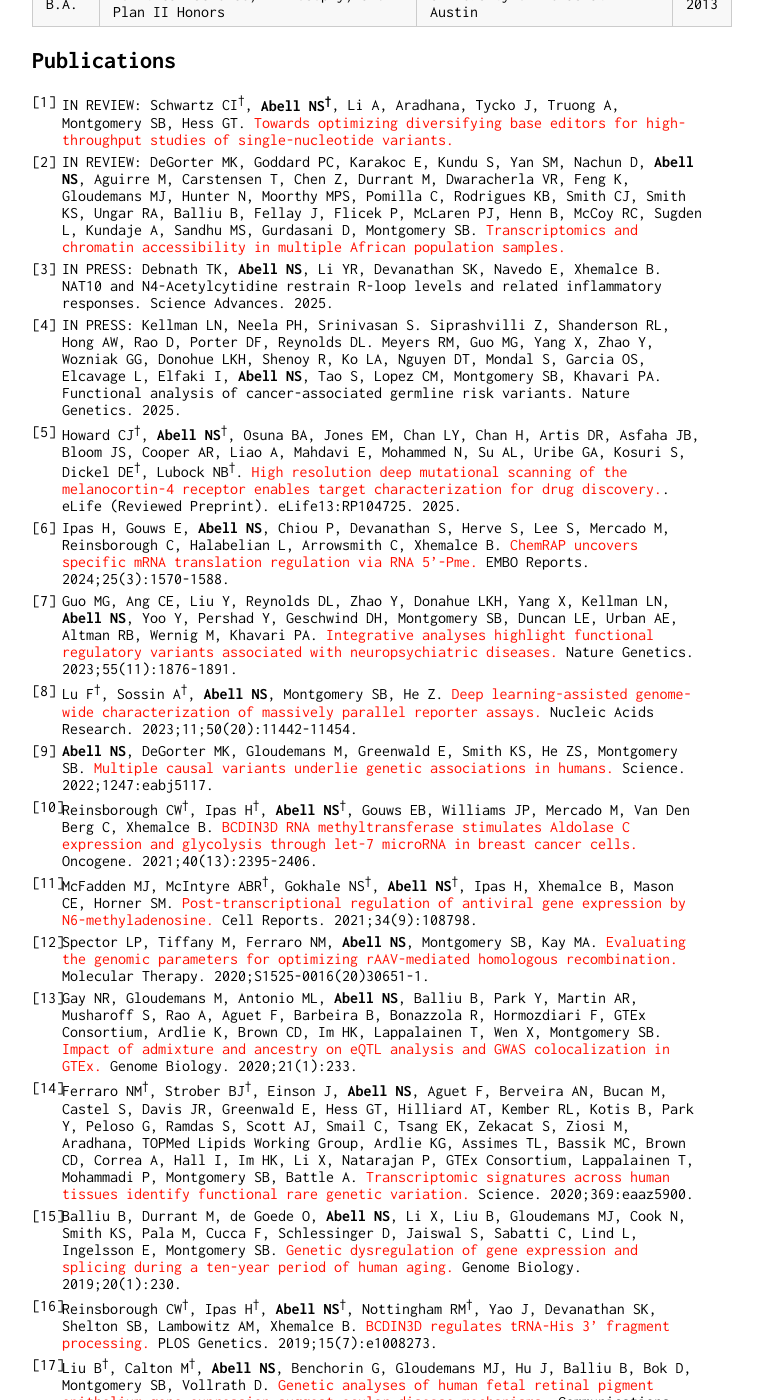
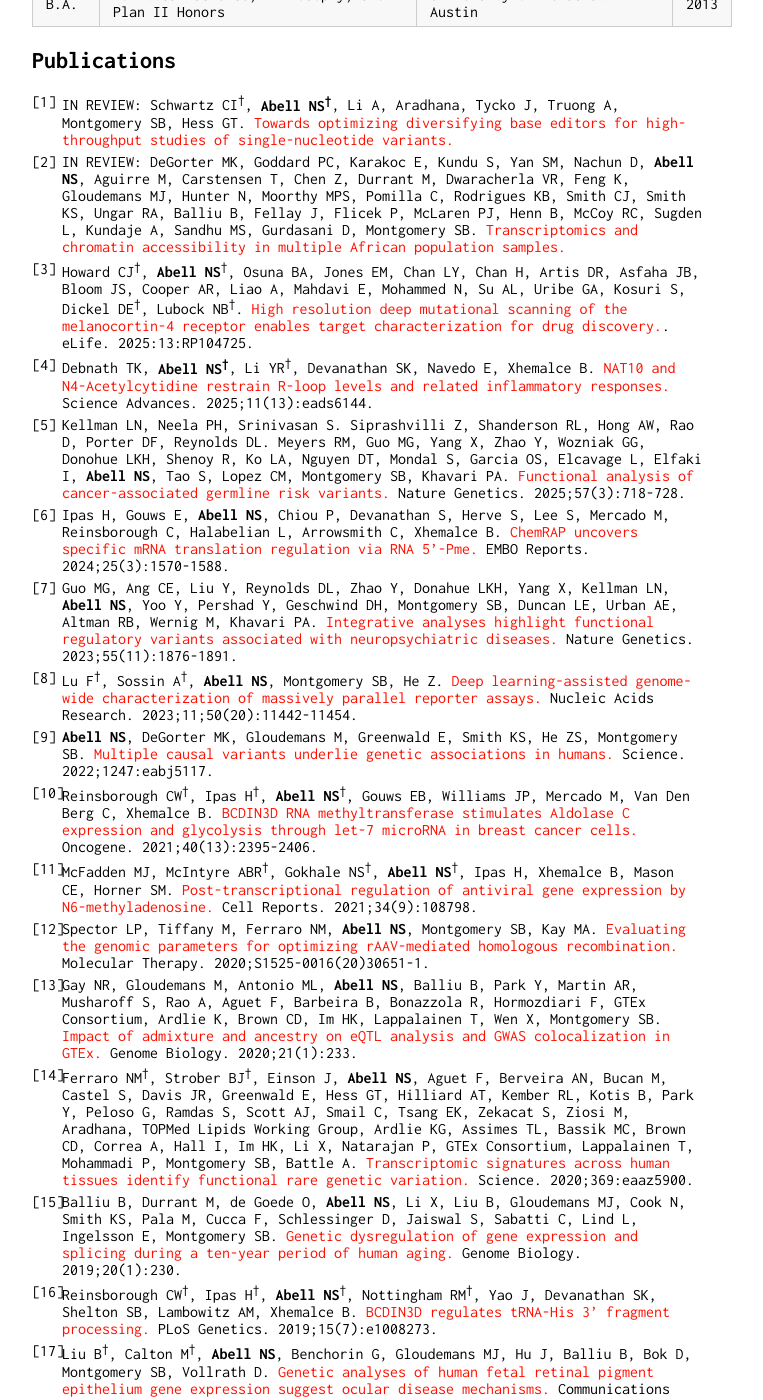
Before and after one commit to nsabell/nsabell.github.io, a Jekyll site: the page built from index.md, in a window 1280 px wide and 1400 px high, scrolled down 757 px. Shown: the whole window, without its empty margins (258-1021 px from the left). Built offline with Jekyll 4.4.1, drawn with Linux system fonts in a browser that asks for light colours; our own code applies the rules of GitHub Pages for plain Markdown files; part of the change alters nothing that is shown.

Commit message:
paper updates

```diff
--- a/index.md
+++ b/index.md
@@ -21,11 +21,11 @@ Computational and statistical genomics, functional and experimental human genomi
 |B.A.|Political Science, Philosophy, and Plan II Honors|University of Texas at Austin|2013|
 
 ## Publications
-1. IN REVIEW: Schwartz CI<sup>&dagger;</sup>, **Abell NS<sup>&dagger;</sup>**, Li A, Aradhana, Tycko J, Truong A, Montgomery SB, Hess GT. [Towards optimizing diversifying base editors for high-throughput studies of single-nucleotide variants.](https://www.biorxiv.org/content/10.1101/2024.11.18.621003v1)
+0. IN REVIEW: Schwartz CI<sup>&dagger;</sup>, **Abell NS<sup>&dagger;</sup>**, Li A, Aradhana, Tycko J, Truong A, Montgomery SB, Hess GT. [Towards optimizing diversifying base editors for high-throughput studies of single-nucleotide variants.](https://www.biorxiv.org/content/10.1101/2024.11.18.621003v1)
 0. IN REVIEW: DeGorter MK, Goddard PC, Karakoc E, Kundu S, Yan SM, Nachun D, **Abell NS**, Aguirre M, Carstensen T, Chen Z, Durrant M, Dwaracherla VR, Feng K, Gloudemans MJ, Hunter N, Moorthy MPS, Pomilla C, Rodrigues KB, Smith CJ, Smith KS, Ungar RA, Balliu B, Fellay J, Flicek P, McLaren PJ, Henn B, McCoy RC, Sugden L, Kundaje A, Sandhu MS, Gurdasani D, Montgomery SB. [Transcriptomics and chromatin accessibility in multiple African population samples.](https://www.biorxiv.org/content/10.1101/2023.11.04.564839v1)
-0. IN PRESS: Debnath TK, **Abell NS**, Li YR, Devanathan SK, Navedo E, Xhemalce B. NAT10 and N4-Acetylcytidine restrain R-loop levels and related inflammatory responses. Science Advances. 2025.
-0. IN PRESS: Kellman LN, Neela PH, Srinivasan S. Siprashvilli Z, Shanderson RL, Hong AW, Rao D, Porter DF, Reynolds DL. Meyers RM, Guo MG, Yang X, Zhao Y, Wozniak GG, Donohue LKH, Shenoy R, Ko LA, Nguyen DT, Mondal S, Garcia OS, Elcavage L, Elfaki I, **Abell NS**, Tao S, Lopez CM, Montgomery SB, Khavari PA. Functional analysis of cancer-associated germline risk variants. Nature Genetics. 2025.
-0. Howard CJ<sup>&dagger;</sup>, **Abell NS**<sup>&dagger;</sup>, Osuna BA, Jones EM, Chan LY, Chan H, Artis DR, Asfaha JB, Bloom JS, Cooper AR, Liao A, Mahdavi E, Mohammed N, Su AL, Uribe GA, Kosuri S, Dickel DE<sup>&dagger;</sup>, Lubock NB<sup>&dagger;</sup>. [High resolution deep mutational scanning of the melanocortin-4 receptor enables target characterization for drug discovery.](https://elifesciences.org/reviewed-preprints/104725). eLife (Reviewed Preprint). eLife13:RP104725. 2025.
+0. Howard CJ<sup>&dagger;</sup>, **Abell NS**<sup>&dagger;</sup>, Osuna BA, Jones EM, Chan LY, Chan H, Artis DR, Asfaha JB, Bloom JS, Cooper AR, Liao A, Mahdavi E, Mohammed N, Su AL, Uribe GA, Kosuri S, Dickel DE<sup>&dagger;</sup>, Lubock NB<sup>&dagger;</sup>. [High resolution deep mutational scanning of the melanocortin-4 receptor enables target characterization for drug discovery.](https://pubmed.ncbi.nlm.nih.gov/40202051/). eLife. 2025:13:RP104725.
+0. Debnath TK, **Abell NS<sup>&dagger;</sup>**, Li YR<sup>&dagger;</sup>, Devanathan SK, Navedo E, Xhemalce B. [NAT10 and N4-Acetylcytidine restrain R-loop levels and related inflammatory responses.](https://pubmed.ncbi.nlm.nih.gov/40138394/) Science Advances. 2025;11(13):eads6144.
+0. Kellman LN, Neela PH, Srinivasan S. Siprashvilli Z, Shanderson RL, Hong AW, Rao D, Porter DF, Reynolds DL. Meyers RM, Guo MG, Yang X, Zhao Y, Wozniak GG, Donohue LKH, Shenoy R, Ko LA, Nguyen DT, Mondal S, Garcia OS, Elcavage L, Elfaki I, **Abell NS**, Tao S, Lopez CM, Montgomery SB, Khavari PA. [Functional analysis of cancer-associated germline risk variants.](https://pubmed.ncbi.nlm.nih.gov/39962238/) Nature Genetics. 2025;57(3):718-728.
 0. Ipas H, Gouws E, **Abell NS**, Chiou P, Devanathan S, Herve S, Lee S, Mercado M, Reinsborough C, Halabelian L, Arrowsmith C, Xhemalce B. [ChemRAP uncovers specific mRNA translation regulation via RNA 5'-Pme.](https://pubmed.ncbi.nlm.nih.gov/38263329/) EMBO Reports. 2024;25(3):1570-1588.
 0. Guo MG, Ang CE, Liu Y, Reynolds DL, Zhao Y, Donahue LKH, Yang X, Kellman LN, **Abell NS**, Yoo Y, Pershad Y, Geschwind DH, Montgomery SB, Duncan LE, Urban AE, Altman RB, Wernig M, Khavari PA. [Integrative analyses highlight functional regulatory variants associated with neuropsychiatric diseases.](https://pubmed.ncbi.nlm.nih.gov/37857935/) Nature Genetics. 2023;55(11):1876-1891.
 0. Lu F<sup>&dagger;</sup>, Sossin A<sup>&dagger;</sup>, **Abell NS**, Montgomery SB, He Z. [Deep learning-assisted genome-wide characterization of massively parallel reporter assays.](https://pubmed.ncbi.nlm.nih.gov/36350674/) Nucleic Acids Research. 2023;11;50(20):11442-11454.
@@ -35,17 +35,17 @@ Computational and statistical genomics, functional and experimental human genomi
 0. Spector LP, Tiffany M, Ferraro NM, **Abell NS**, Montgomery SB, Kay MA. [Evaluating the genomic parameters for optimizing rAAV-mediated homologous recombination.](https://pubmed.ncbi.nlm.nih.gov/33248247/) Molecular Therapy. 2020;S1525-0016(20)30651-1.
 0. Gay NR, Gloudemans M, Antonio ML, **Abell NS**, Balliu B, Park Y, Martin AR, Musharoff S, Rao A, Aguet F, Barbeira B, Bonazzola R, Hormozdiari F, GTEx Consortium, Ardlie K, Brown CD, Im HK, Lappalainen T, Wen X, Montgomery SB. [Impact of admixture and ancestry on eQTL analysis and GWAS colocalization in GTEx.](https://pubmed.ncbi.nlm.nih.gov/32912333/) Genome Biology. 2020;21(1):233.
 0. Ferraro NM<sup>&dagger;</sup>, Strober BJ<sup>&dagger;</sup>, Einson J, **Abell NS**, Aguet F, Berveira AN, Bucan M, Castel S, Davis JR, Greenwald E, Hess GT, Hilliard AT, Kember RL, Kotis B, Park Y, Peloso G, Ramdas S, Scott AJ, Smail C, Tsang EK, Zekacat S, Ziosi M, Aradhana, TOPMed Lipids Working Group, Ardlie KG, Assimes TL, Bassik MC, Brown CD, Correa A, Hall I, Im HK, Li X, Natarajan P, GTEx Consortium, Lappalainen T, Mohammadi P, Montgomery SB, Battle A. [Transcriptomic signatures across human tissues identify functional rare genetic variation.](https://pubmed.ncbi.nlm.nih.gov/32913073/) Science. 2020;369:eaaz5900.
-0. Balliu B, Durrant M, de Goede O, **Abell NS**, Li X, Liu B, Gloudemans MJ, Cook N, Smith KS, Pala M, Cucca F, Schlessinger D, Jaiswal S, Sabatti C, Lind L, Ingelsson E, Montgomery SB. [Genetic dysregulation of gene expression and splicing during a ten-year period of human aging.](https://www.ncbi.nlm.nih.gov/pubmed/31684996) Genome Biology. 2019;20(1):230.
-0. Reinsborough CW<sup>&dagger;</sup>, Ipas H<sup>&dagger;</sup>, **Abell NS**<sup>&dagger;</sup>, Nottingham RM<sup>&dagger;</sup>, Yao J, Devanathan SK, Shelton SB, Lambowitz AM, Xhemalce B. [BCDIN3D regulates tRNA-His 3’ fragment processing.](https://www.ncbi.nlm.nih.gov/pubmed/31329584) PLOS Genetics. 2019;15(7):e1008273.
-0. Liu B<sup>&dagger;</sup>, Calton M<sup>&dagger;</sup>, **Abell NS**, Benchorin G, Gloudemans MJ, Hu J, Balliu B, Bok D, Montgomery SB, Vollrath D. [Genetic analyses of human fetal retinal pigment epithelium gene expression suggest ocular disease mechanisms.](https://www.ncbi.nlm.nih.gov/pubmed/31123710) Communications Biology. 2019;2:186.
-0. Shelton SB, Shah NM<sup>&dagger;</sup>, **Abell NS**<sup>&dagger;</sup>, Devanathan S, Mercado M, Xhemalce B. [Crosstalk between the RNA methylation and histone binding activities of MePCE regulates P-TEFb activation on chromatin.](https://www.ncbi.nlm.nih.gov/pubmed/29425494) Cell Reports. 2018;22(6):1374-1383.
-0. **GTEx Consortium**. [Genetic effects on gene expression across human tissues.](https://www.ncbi.nlm.nih.gov/pubmed/29022597) Nature. 2017;550(7675):204-213. [As member of the Consortium]
-0. Zacharioudakis E<sup>&dagger;</sup>, Agarwal P<sup>&dagger;</sup>, Bartoli A, **Abell NS**, Kunalingam L, Bergoglio V, Xhemalce B, Miller KM, Rodriguez R. [Chromatin Regulates Genome Targeting with Cisplatin.](https://www.ncbi.nlm.nih.gov/pubmed/28474855) Angewandte Chemie. 2017;56(23):6483-6487.
-0. **Abell NS**<sup>&dagger;</sup>, Mercado M<sup>&dagger;</sup>, Cañeque T, Rodriguez R, Xhemalce B. [Click Quantitative Mass Spectrometry Identifies PIWIL3 as a Mechanistic Target of RNA Interference Activator Enoxacin in Cancer Cells.](https://www.ncbi.nlm.nih.gov/pubmed/28094937) Journal of the American Chemical Society. 2017;139(4):1400-1403.
-0. Tsang EK, **Abell NS**, Li X, Anaya V, Karczewski KJ, Knowles DA, Sierra RG, Smith KS, Montgomery SB. [Small RNA Sequencing in Cells and Exosomes Identifies eQTLs and 14q32 as a Region of Active Export.](https://www.ncbi.nlm.nih.gov/pubmed/27799337) G3: Genes\|Genomes\|Genetics. (Bethesda). 2017;7(1):31-39.
-0. Polioudakis D, **Abell NS**, Iyer VR. [MiR-191 Regulates Primary Human Fibroblast Proliferation and Directly Targets Multiple Oncogenes.](https://www.ncbi.nlm.nih.gov/pubmed/25992613) PLoS ONE. 2015;10(5):e0126535.
-0. Polioudakis D, **Abell NS**, Iyer VR. [miR-503 represses human cell proliferation and directly targets the oncogene DDHD2 by non-canonical target pairing.](https://www.ncbi.nlm.nih.gov/pubmed/25653011) BMC Genomics. 2015;16:40.
-0. Polioudakis D, Bhinge AA, Killion PJ, Lee BK, **Abell NS**, Iyer VR. [A Myc-microRNA network promotes exit from quiescence by suppressing the interferon response and cell-cycle arrest genes.](https://www.ncbi.nlm.nih.gov/pubmed/23303785) Nucleic Acids Research. 2013;41(4):2239-54.
+0. Balliu B, Durrant M, de Goede O, **Abell NS**, Li X, Liu B, Gloudemans MJ, Cook N, Smith KS, Pala M, Cucca F, Schlessinger D, Jaiswal S, Sabatti C, Lind L, Ingelsson E, Montgomery SB. [Genetic dysregulation of gene expression and splicing during a ten-year period of human aging.](https://pubmed.ncbi.nlm.nih.gov/31684996/) Genome Biology. 2019;20(1):230.
+0. Reinsborough CW<sup>&dagger;</sup>, Ipas H<sup>&dagger;</sup>, **Abell NS**<sup>&dagger;</sup>, Nottingham RM<sup>&dagger;</sup>, Yao J, Devanathan SK, Shelton SB, Lambowitz AM, Xhemalce B. [BCDIN3D regulates tRNA-His 3’ fragment processing.](https://pubmed.ncbi.nlm.nih.gov/31329584/) PLoS Genetics. 2019;15(7):e1008273.
+0. Liu B<sup>&dagger;</sup>, Calton M<sup>&dagger;</sup>, **Abell NS**, Benchorin G, Gloudemans MJ, Hu J, Balliu B, Bok D, Montgomery SB, Vollrath D. [Genetic analyses of human fetal retinal pigment epithelium gene expression suggest ocular disease mechanisms.](https://pubmed.ncbi.nlm.nih.gov/31123710/) Communications Biology. 2019;2:186.
+0. Shelton SB, Shah NM<sup>&dagger;</sup>, **Abell NS**<sup>&dagger;</sup>, Devanathan S, Mercado M, Xhemalce B. [Crosstalk between the RNA methylation and histone binding activities of MePCE regulates P-TEFb activation on chromatin.](https://pubmed.ncbi.nlm.nih.gov/29425494/) Cell Reports. 2018;22(6):1374-1383.
+0. **GTEx Consortium**. [Genetic effects on gene expression across human tissues.](https://pubmed.ncbi.nlm.nih.gov/29022597/) Nature. 2017;550(7675):204-213. [As member of the Consortium]
+0. Zacharioudakis E<sup>&dagger;</sup>, Agarwal P<sup>&dagger;</sup>, Bartoli A, **Abell NS**, Kunalingam L, Bergoglio V, Xhemalce B, Miller KM, Rodriguez R. [Chromatin Regulates Genome Targeting with Cisplatin.](https://pubmed.ncbi.nlm.nih.gov/28474855/) Angewandte Chemie. 2017;56(23):6483-6487.
+0. **Abell NS**<sup>&dagger;</sup>, Mercado M<sup>&dagger;</sup>, Cañeque T, Rodriguez R, Xhemalce B. [Click Quantitative Mass Spectrometry Identifies PIWIL3 as a Mechanistic Target of RNA Interference Activator Enoxacin in Cancer Cells.](https://pubmed.ncbi.nlm.nih.gov/28094937/) Journal of the American Chemical Society. 2017;139(4):1400-1403.
+0. Tsang EK, **Abell NS**, Li X, Anaya V, Karczewski KJ, Knowles DA, Sierra RG, Smith KS, Montgomery SB. [Small RNA Sequencing in Cells and Exosomes Identifies eQTLs and 14q32 as a Region of Active Export.](https://pubmed.ncbi.nlm.nih.gov/27799337/) G3: Genes\|Genomes\|Genetics. (Bethesda). 2017;7(1):31-39.
+0. Polioudakis D, **Abell NS**, Iyer VR. [MiR-191 Regulates Primary Human Fibroblast Proliferation and Directly Targets Multiple Oncogenes.](https://pubmed.ncbi.nlm.nih.gov/25992613/) PLoS ONE. 2015;10(5):e0126535.
+0. Polioudakis D, **Abell NS**, Iyer VR. [miR-503 represses human cell proliferation and directly targets the oncogene DDHD2 by non-canonical target pairing.](https://pubmed.ncbi.nlm.nih.gov/25653011/) BMC Genomics. 2015;16:40.
+0. Polioudakis D, Bhinge AA, Killion PJ, Lee BK, **Abell NS**, Iyer VR. [A Myc-microRNA network promotes exit from quiescence by suppressing the interferon response and cell-cycle arrest genes.](https://pubmed.ncbi.nlm.nih.gov/23303785/) Nucleic Acids Research. 2013;41(4):2239-54.
 
 ## Academic References
 
```
